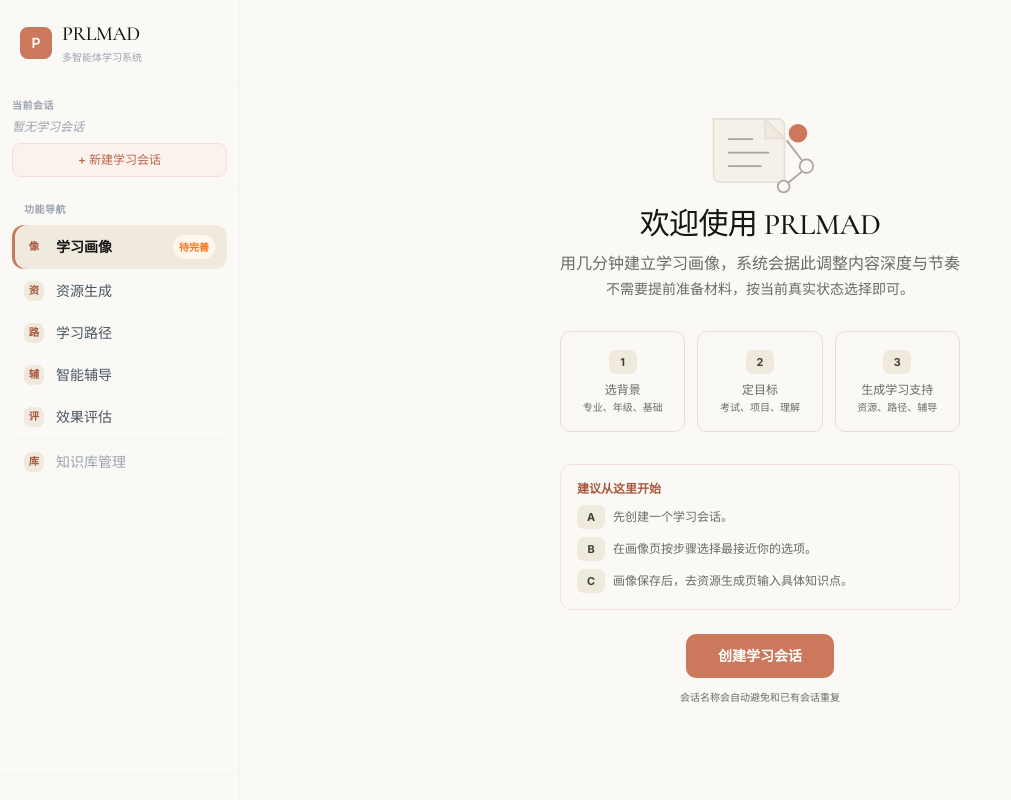
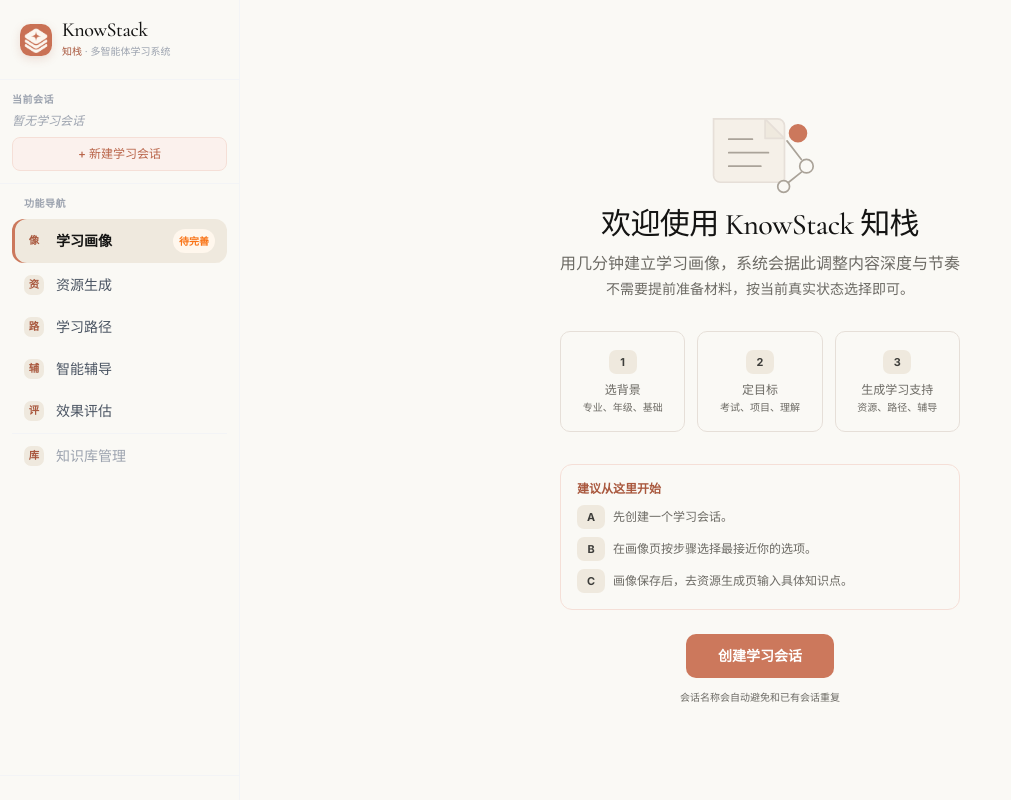
Before and after one commit to csyxcsyx/PRLMAD, a FastAPI app: page / in a window 1280 px wide. Shown: the whole page, without its empty margins (0-1011 px from the left). Run offline with FastAPI, Linux system fonts and the light colour scheme; data that the repository does not hold is empty; some libraries are stand-ins or nearby versions.

Commit message:
feat: brand project as KnowStack

```diff
--- a/package.json
+++ b/package.json
@@ -2,7 +2,7 @@
   "name": "prlmad-frontend",
   "private": true,
   "version": "0.3.0",
-  "description": "Reproducible local frontend assets for PRLMAD",
+  "description": "Reproducible local frontend assets for KnowStack (知栈)",
   "type": "module",
   "packageManager": "pnpm@11.7.0",
   "engines": {
--- a/scripts/check-assets.mjs
+++ b/scripts/check-assets.mjs
@@ -7,6 +7,7 @@
   'static/css/app.css',
   'static/js/app.js',
   'static/js/ai-renderer.js',
+  'static/images/knowstack.png',
   'static/vendor/alpine.min.js',
   'static/vendor/marked.umd.js',
   'static/vendor/purify.min.js',
--- a/server/main.py
+++ b/server/main.py
@@ -12,7 +12,7 @@
 TEMPLATES_DIR = Path(__file__).resolve().parent.parent / "templates"
 STATIC_DIR = Path(__file__).resolve().parent.parent / "static"
 
-app = FastAPI(title="PRLMAD", version="0.2.0")
+app = FastAPI(title="KnowStack 知栈", version="0.2.0")
 
 app.mount("/static", StaticFiles(directory=str(STATIC_DIR)), name="static")
 
--- a/server/routers/chat.py
+++ b/server/routers/chat.py
@@ -19,7 +19,7 @@
 
 router = APIRouter(prefix="/api/chat", tags=["chat"])
 
-SYSTEM_PROMPT_PROFILE = """你是 PRLMAD 平台的高校课程学习导师，名字叫「小P」。你的身份是一名专业、严谨、耐心的操作系统课程教师，任务是通过自然对话了解学生的学习情况，并逐步构建学习画像。
+SYSTEM_PROMPT_PROFILE = """你是 KnowStack（知栈）平台的高校课程学习导师，名字叫「小P」。你的身份是一名专业、严谨、耐心的操作系统课程教师，任务是通过自然对话了解学生的学习情况，并逐步构建学习画像。
 
 ## 你的性格
 - 使用专业教师的表达方式：清晰、克制、鼓励，但不随意玩笑
--- a/templates/base.html
+++ b/templates/base.html
@@ -3,7 +3,9 @@
 <head>
     <meta charset="UTF-8" />
     <meta name="viewport" content="width=device-width, initial-scale=1.0" />
-    <title>PRLMAD — 个性化学习资源多智能体系统</title>
+    <title>KnowStack · 知栈 — 个性化学习资源多智能体系统</title>
+    <link rel="icon" type="image/png" href="/static/images/knowstack.png" />
+    <link rel="apple-touch-icon" href="/static/images/knowstack.png" />
     <link rel="preload" href="/static/fonts/inter-latin-variable.woff2" as="font" type="font/woff2" crossorigin />
     <link rel="stylesheet" href="/static/css/app.css?v=0.5.0" />
     <script src="/static/vendor/marked.umd.js?v=15.0.12"></script>
@@ -121,6 +123,8 @@
         .pulse { animation: pulse 2s infinite; }
         @keyframes pulse { 0%, 100% { opacity: 1; } 50% { opacity: 0.6; } }
         .gradient-brand { background: var(--coral); }
+        .brand-logo { display: block; width: 2rem; height: 2rem; flex: 0 0 auto; border-radius: .65rem; object-fit: cover; box-shadow: 0 3px 10px rgba(169,88,62,.18); }
+        .brand-cn { font-family: 'Noto Serif SC', 'Songti SC', SimSun, Georgia, serif; font-size: .68em; font-weight: 500; letter-spacing: .08em; color: var(--coral-active); }
         .gradient-card { background: var(--surface-soft); }
         .rounded-2xl { border-radius: 0.75rem !important; }
         .rounded-xl { border-radius: 0.625rem !important; }
@@ -342,9 +346,9 @@
 <body class="app-shell min-h-screen text-slate-800" data-page="{{ page }}" x-data x-init="Alpine.store('app').init()">
     <div class="app-frame flex h-screen overflow-hidden">
         <header class="mobile-header flex-wrap items-center gap-x-3 px-4 py-3 flex-shrink-0">
-            <div class="w-8 h-8 rounded-lg gradient-brand flex items-center justify-center text-white font-semibold">P</div>
+            <img src="/static/images/knowstack.png" alt="KnowStack 知栈" class="brand-logo" width="32" height="32" />
             <div class="min-w-0">
-                <p class="display-title text-lg leading-none">PRLMAD</p>
+                <p class="display-title text-lg leading-none">KnowStack <span class="brand-cn">知栈</span></p>
                 <p class="text-[10px] text-gray-500 mt-1 truncate" x-text="$store.app.currentSession ? $store.app.currentSession.name : '个性化学习工作台'"></p>
             </div>
             <div x-data="sessionSwitcher" class="relative ml-auto max-w-[48%]" @click.outside="close()" @keydown.escape.window="close()">
@@ -379,10 +383,10 @@
         <aside class="app-sidebar w-64 glass-panel border-r border-gray-100 flex flex-col flex-shrink-0 z-10">
             <div class="p-5 border-b border-gray-100">
                 <div class="flex items-center gap-2.5">
-                    <div class="w-8 h-8 rounded-lg gradient-brand flex items-center justify-center text-white font-semibold text-sm">P</div>
+                    <img src="/static/images/knowstack.png" alt="KnowStack 知栈" class="brand-logo" width="32" height="32" />
                     <div>
-                        <h1 class="display-title text-xl text-gray-800">PRLMAD</h1>
-                        <p class="text-[10px] text-gray-400 mt-0.5">多智能体学习系统</p>
+                        <h1 class="display-title text-xl text-gray-800 leading-none">KnowStack</h1>
+                        <p class="text-[10px] text-gray-400 mt-1"><span class="text-brand-700">知栈</span> · 多智能体学习系统</p>
                     </div>
                 </div>
             </div>
--- a/templates/pages/chat.html
+++ b/templates/pages/chat.html
@@ -4,7 +4,7 @@
     <div x-show="showWelcome" class="h-full flex items-center justify-center p-8">
         <div class="max-w-lg text-center fade-in">
             {% include "components/learning_motif.html" %}
-            <h2 class="text-3xl text-gray-800 mb-2">欢迎使用 PRLMAD</h2>
+            <h2 class="text-3xl text-gray-800 mb-2">欢迎使用 KnowStack 知栈</h2>
             <p class="text-gray-500 mb-1">用几分钟建立学习画像，系统会据此调整内容深度与节奏</p>
             <p class="text-sm text-gray-400 mb-8">不需要提前准备材料，按当前真实状态选择即可。</p>
 
```
Also changed, not shown: tests/test_frontend_smoke.py (+3 -0 lines), README.md, static/images/knowstack.png (added).
